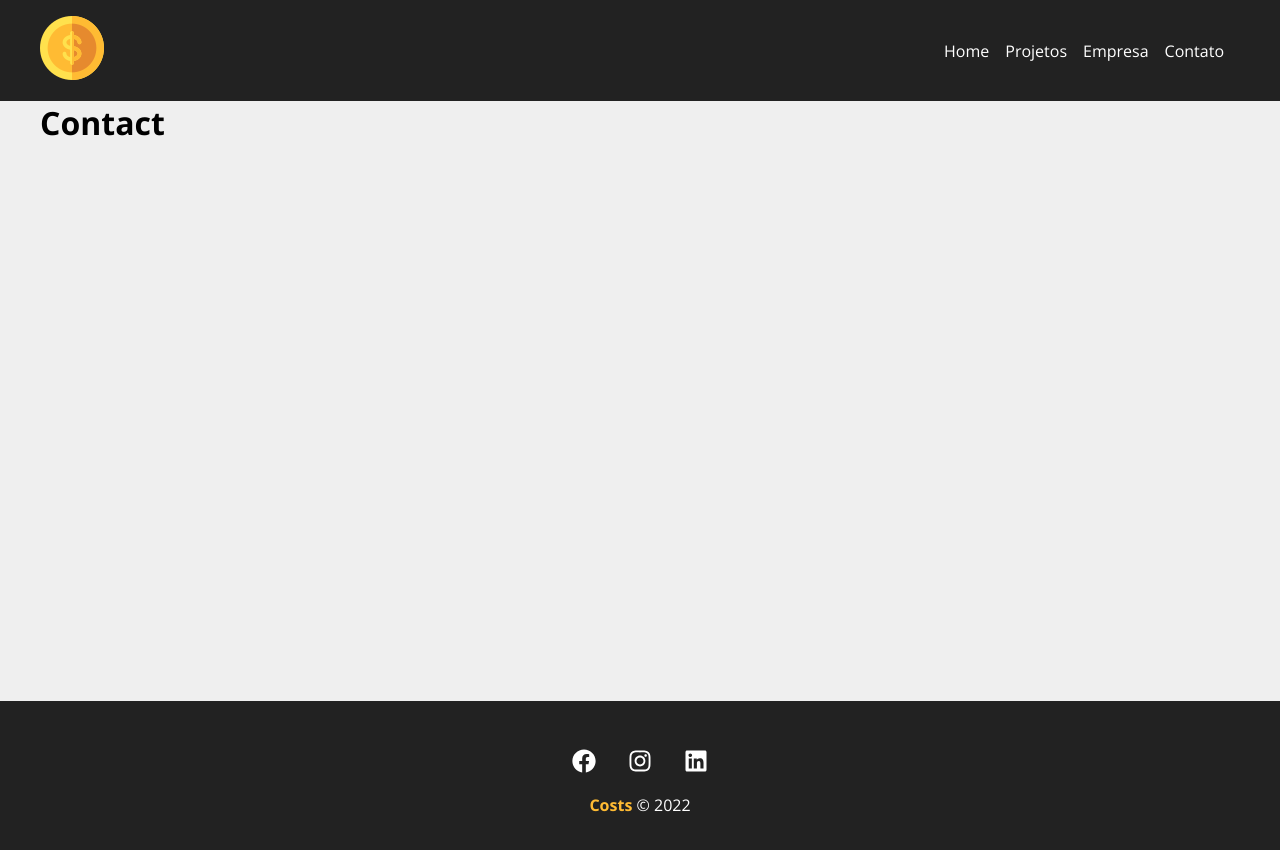
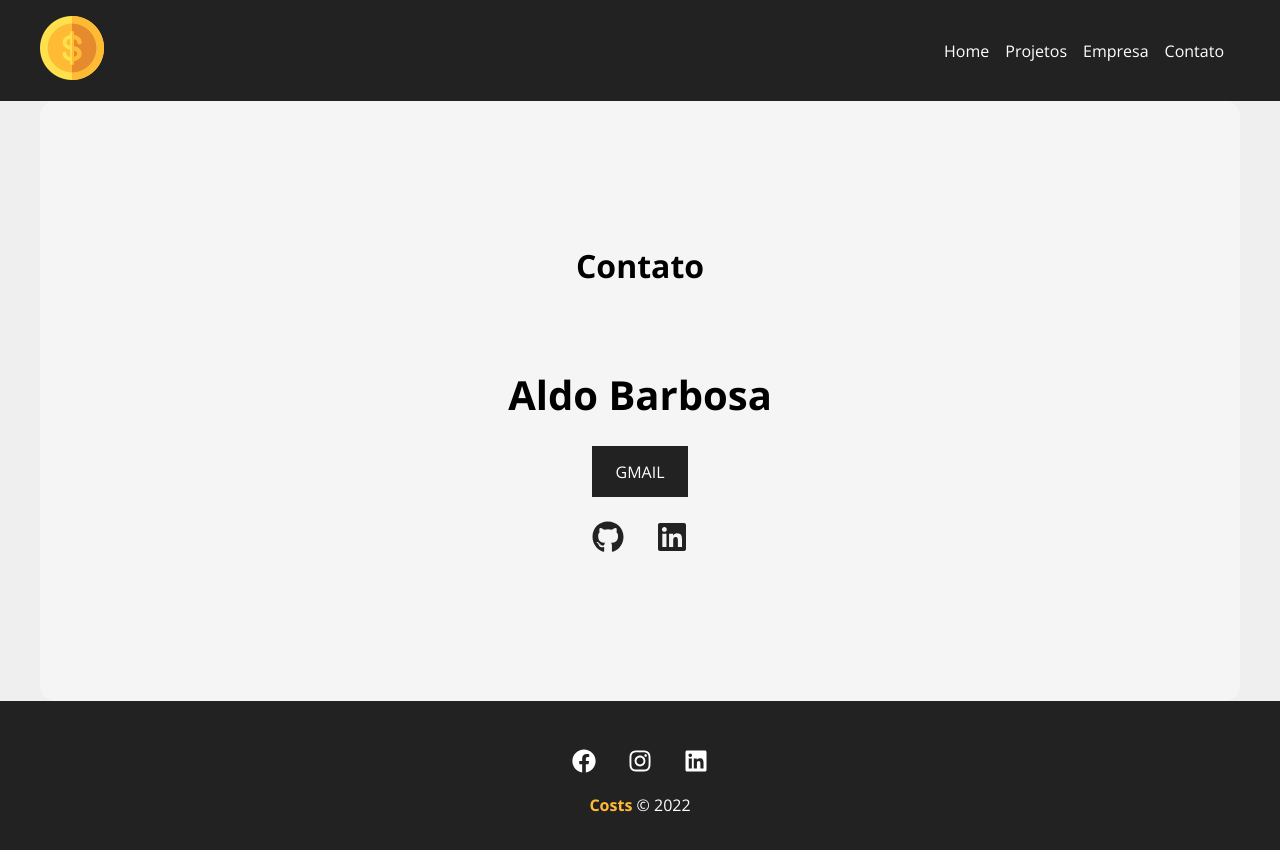
Before and after one commit to clepverse/react-projeto-cost, a React (Vite) app: page /contact in a window 1280 px wide. Shown: the top 850 px of the page. Built offline with nearby package versions, Linux system fonts and the light colour scheme.

Commit message:
Requisição delete serviços e ajustes finais

```diff
--- a/db.json
+++ b/db.json
@@ -7,7 +7,7 @@
         "id": "Web",
         "name": "Web"
       },
-      "cost": 844,
+      "cost": 1000,
       "services": [
         {
           "name": "Metaverse",
@@ -16,54 +16,19 @@
           "id": "88ade074-ec4f-47b0-a20a-adb388fcd663"
         },
         {
-          "name": "servico teste",
-          "cost": "300",
-          "description": "asdadsad",
-          "id": "fbcb4cc1-c17f-4688-b218-2b5767610733"
-        },
-        {
           "name": "aweqeq",
           "cost": "200",
           "description": "asdadsad",
           "id": "71806d1a-fbf9-405a-9003-6e66208cc3bc"
         },
         {
-          "name": "test",
-          "cost": "100",
-          "description": "dasdad",
-          "id": "906a2725-14bd-42a8-be0f-d47b99326002"
-        },
-        {
-          "name": "dasdsadsa",
-          "cost": "22",
-          "description": "fdsfdsfsd",
-          "id": "823c7566-b365-42df-9f5e-d94edb601735"
-        },
-        {
-          "name": "dasdsadsaasda",
-          "cost": "21",
-          "description": "fdsfdsfsddas",
-          "id": "a544c19a-4d1a-4533-bbb2-c25364b216e5"
-        },
-        {
-          "name": "test12121",
-          "cost": "1",
-          "description": "asdadsa",
-          "id": "b7c9f038-ef17-4933-a6a7-d69b82d089d4"
+          "name": "serviço teste",
+          "cost": "600",
+          "description": "asdadsad",
+          "id": "5d52c75b-d4b9-48a2-a445-fee98a7d678c"
         }
       ],
       "id": 1
-    },
-    {
-      "name": "projeto teste",
-      "budget": "1323232",
-      "category": {
-        "id": "Mobile",
-        "name": "Mobile"
-      },
-      "cost": 0,
-      "services": [],
-      "id": 2
     }
   ],
   "categories": [
--- a/src/components/layout/Footer.jsx
+++ b/src/components/layout/Footer.jsx
@@ -7,13 +7,20 @@ export default function Footer() {
     <footer className={styles.footer}>
       <ul className={styles.social_list}>
         <li>
-          <FaFacebook />
+          <a href="https://www.facebook.com/aldo.clep1" target="_blank">
+            <FaFacebook />
+          </a>
         </li>
         <li>
           <FaInstagram />
         </li>
         <li>
-          <FaLinkedin />
+          <a
+            href="https://www.linkedin.com/in/aldo-barbosa-055604230/"
+            target="_blank"
+          >
+            <FaLinkedin />
+          </a>
         </li>
       </ul>
       <p className={styles.copy_right}>
--- a/src/components/layout/Footer.module.css
+++ b/src/components/layout/Footer.module.css
@@ -15,7 +15,12 @@
   margin: 0 1em;
 }
 
-.social_list li:hover {
+.social_list li a {
+  color: #fff;
+  text-decoration: none;
+}
+
+.social_list li a:hover {
   color: #ffbb33;
 }
 
--- a/src/components/pages/Company.jsx
+++ b/src/components/pages/Company.jsx
@@ -1,5 +1,5 @@
 import React from "react";
 
 export default function Company() {
-  return <h1>Company</h1>;
+  return <h1>Cost company</h1>;
 }
--- a/src/components/pages/Contact.jsx
+++ b/src/components/pages/Contact.jsx
@@ -1,5 +1,37 @@
 import React from "react";
+import SubmitButton from "../form/SubmitButton";
+import styles from "./Contact.module.css";
+import { FaGithub, FaLinkedin } from "react-icons/fa";
 
 export default function Contact() {
-  return <h1>Contact</h1>;
+  return (
+    <div className={styles.contact_container}>
+      <h1>Contato</h1>
+      <h2>Aldo Barbosa</h2>
+      <a
+        className={styles.contact_link}
+        href="https://mail.google.com/mail/u/0/?fs=1&to=aldobarbosa.dev@gmail.com&tf=cm"
+        target="_blank"
+      >
+        GMAIL
+      </a>
+
+      <ul className={styles.social_list}>
+        <li>
+          <a href="https://github.com/metaclep" target="_blank">
+            <FaGithub />
+          </a>
+        </li>
+
+        <li>
+          <a
+            href="https://www.linkedin.com/in/aldo-barbosa-055604230/"
+            target="_blank"
+          >
+            <FaLinkedin />
+          </a>
+        </li>
+      </ul>
+    </div>
+  );
 }
--- /dev/null
+++ b/src/components/pages/Contact.module.css
@@ -0,0 +1,54 @@
+.contact_container {
+  display: flex;
+  flex-direction: column;
+  align-items: center;
+  justify-content: center;
+  background-color: #f5f5f5;
+  border-radius: 15px;
+  width: 100%;
+}
+
+.contact_container h2 {
+  font-size: 2.5rem;
+  font-weight: bold;
+  margin-top: 2em;
+}
+
+.contact_link {
+  background-color: #222;
+  color: #fff;
+  padding: 0.9em 1.5em;
+  text-decoration: none;
+  transition: all 0.5s;
+  cursor: pointer;
+  border: none;
+  margin: 1.5em 0;
+}
+
+.contact_link:hover {
+  color: #ffbb33;
+}
+
+.social_list {
+  list-style: none;
+  display: flex;
+  justify-content: center;
+}
+
+.social_list li {
+  margin: 0 1em;
+}
+
+.social_list li a {
+  color: #222;
+  text-decoration: none;
+}
+
+.social_list li a:hover {
+  color: #ffbb33;
+}
+
+.social_list svg {
+  font-size: 2em;
+  cursor: pointer;
+}
--- a/src/components/pages/Project.jsx
+++ b/src/components/pages/Project.jsx
@@ -94,7 +94,26 @@ export default function Project() {
       });
   };
 
-  const removeService = () => {};
+  const removeService = (id, cost) => {
+    const servicesUpdated = project.services.filter(
+      (service) => service.id !== id
+    );
+
+    const projectUpdated = project;
+
+    projectUpdated.services = servicesUpdated;
+    projectUpdated.cost = parseFloat(project.cost) - parseFloat(cost);
+
+    api
+      .patch(`/projects/${projectUpdated.id}`, projectUpdated)
+      .then(() => {
+        setProject(projectUpdated);
+        setServices(servicesUpdated);
+        setMessage("Serviço removido com sucesso");
+        setType("success");
+      })
+      .catch((err) => console.log(err));
+  };
 
   const toggleProjectForm = () => {
     setShowProjectForm(!showProjectForm);
--- a/src/components/service/ServiceCard.jsx
+++ b/src/components/service/ServiceCard.jsx
@@ -9,7 +9,10 @@ export default function ServiceCard({
   description,
   handleRemove,
 }) {
-  const remove = (e) => {};
+  const remove = (e) => {
+    e.preventDefault();
+    handleRemove(id, cost);
+  };
   return (
     <div className={styles.project_card}>
       <h4>{name}</h4>
```
